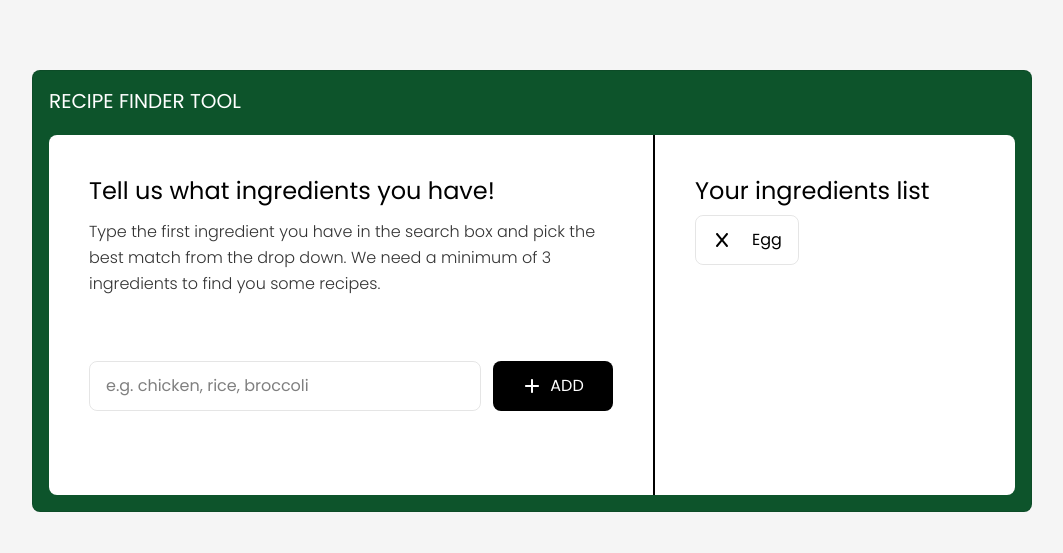
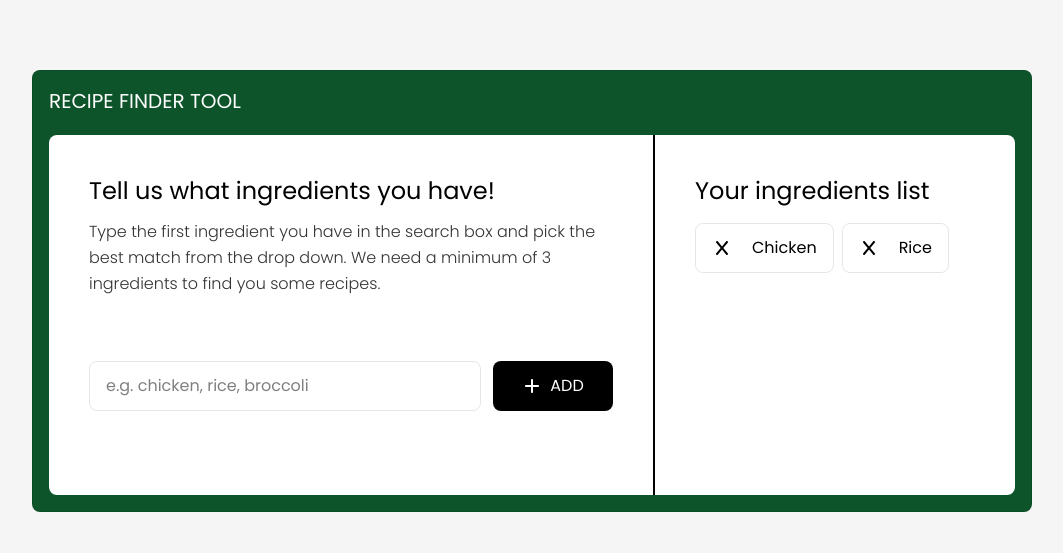
Before and after one commit to wilhelmusolejr/foodify-v2, a React (Vite) app in the folder client/: page / in a window 1280 px wide. Shown: the part 1800-2353 px from the top of the page, without its empty margins (108-1171 px from the left). Built offline with nearby package versions, Linux system fonts and the light colour scheme; a web font is replaced by a local one.

Commit message:
feat: add if the ingredient list is empty.

```diff
--- a/client/src/App.jsx
+++ b/client/src/App.jsx
@@ -17,10 +17,12 @@ import {
   faPlus,
   faCross,
   faX,
+  faBoxOpen,
 } from "@fortawesome/free-solid-svg-icons";
 
 import Logo from "./components/Logo";
 import Navigator from "./components/Navigator";
+import IngredientListItem from "./components/ingredientListItem";
 
 function App() {
   let blogs = [
@@ -181,15 +183,25 @@ function App() {
               </div>
 
               {/* box 2 */}
-              <div className="px-4 xl:px-10 py-10 md:px-5 bg-white min-h-[300px] lg:min-w-90 text-black rounded-lg rounded-t-none lg:rounded-e-lg lg:rounded-s-none">
-                <h3 className="text-2xl  mb-2">Your ingredients list</h3>
+              <div className="px-4 xl:px-10 py-10  md:px-5 bg-white lg:min-w-90 lg:max-w-90 text-black rounded-lg rounded-t-none lg:rounded-e-lg lg:rounded-s-none overflow-hidden">
+                <h3 className="text-2xl mb-4">Your ingredients list</h3>
 
-                {/* parent */}
-                <div className="">
-                  {/* item */}
-                  <div className="flex gap-5 py-3 px-4 items-center rounded-lg border border-black/10 w-fit">
-                    <FontAwesomeIcon icon={faX} />
-                    <p>Egg</p>
+                <div className="h-full ">
+                  {/* content */}
+
+                  {/* with item */}
+                  <div className="flex flex-wrap gap-2">
+                    <IngredientListItem name={"Chicken"} />
+                    <IngredientListItem name={"Rice"} />
+                  </div>
+
+                  {/* without */}
+                  <div className="hidden flex-col items-center justify-center text-center h-full py-10 text-gray-500">
+                    <FontAwesomeIcon icon={faBoxOpen} className="text-5xl mb-3 opacity-60" />
+                    <p className="text-lg font-medium">No ingredients yet</p>
+                    <p className="text-sm text-gray-400 mt-1">
+                      Start adding items to build your list.
+                    </p>
                   </div>
                 </div>
               </div>
```
